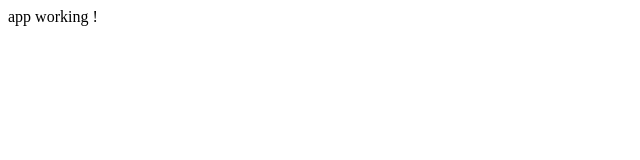
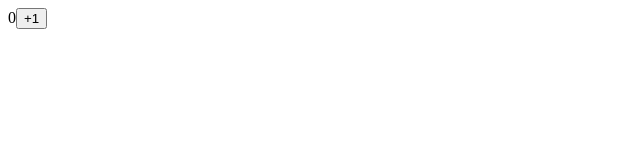
Before and after one commit to cailudys/react_hooks_practice, a React (Create React App) app: page / in a window 1280 px wide. Shown: the top 160 px of the page, without its empty margins (0-640 px from the left). Built offline with nearby package versions, Linux system fonts and the light colour scheme.

Commit message:
useState()钩子函数

```diff
--- a/src/App.js
+++ b/src/App.js
@@ -1,5 +1,21 @@
-function App() {
-  return <div className="App">app working !</div>;
+import React, { useEffect, useState } from "react";
+
+function App(props) {
+  const [count, setCount] = useState(() => {
+    return props.count || 0;
+  });
+
+  const handleCount = () => {
+    setCount((count) => {
+      return count + 1;
+    });
+  };
+  return (
+    <div>
+      <span>{count}</span>
+      <button onClick={handleCount}>+1</button>
+    </div>
+  );
 }
 
 export default App;
```
Also changed, not shown: 1 other file (tests, documents, lock files or other folders).
